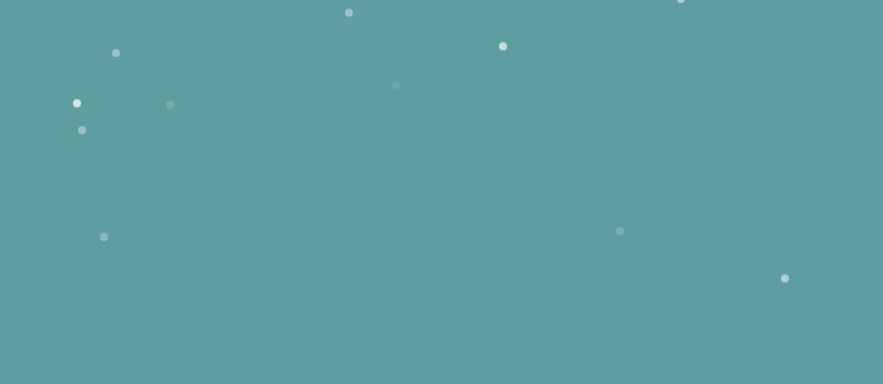
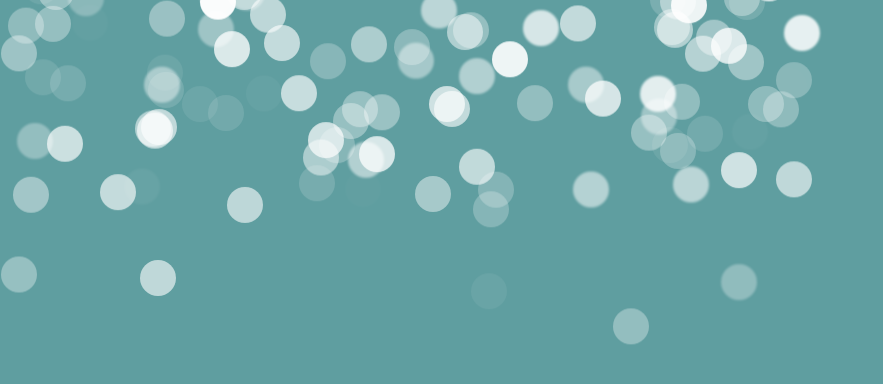
Before and after one commit to hhyanghh/shortStudys, a plain HTML site: page christmas/index.html in a window 1280 px wide. Shown: the whole page, without its empty margins (0-883 px from the left). Drawn offline with Linux system fonts and the light colour scheme.

Commit message:
눈내리기 효과 추가

```diff
--- a/christmas/index.html
+++ b/christmas/index.html
@@ -4,7 +4,7 @@
     <meta charset="UTF-8" />
     <meta http-equiv="X-UA-Compatible" content="IE=edge" />
     <meta name="viewport" content="width=device-width, initial-scale=1.0" />
-    <title>Document</title>
+    <title>Happy New Year</title>
     <link rel="stylesheet" href="./main.css" />
     <script src="./main.js" defer></script>
   </head>
--- a/christmas/main.css
+++ b/christmas/main.css
@@ -1,11 +1,15 @@
 .snowflake {
-  width: 8px;
-  height: 8px;
+  width: 36px;
+  height: 36px;
   border-radius: 50%;
   background-color: white;
   position: absolute;
-  top: -8px;
-  /* animation: fall 10s linear; */
+  top: -40px;
+  cursor: pointer;
+}
+.snowflake.mouseover {
+  transform: scale(2);
+  transition: transform 2s;
 }
 
 @keyframes fall {
--- a/christmas/main.js
+++ b/christmas/main.js
@@ -6,12 +6,22 @@ function makeSnowflake() {
   const delay = Math.random() * 10;
   const initialOpacity = Math.random();
   const duration = Math.random() * 20 + MIN_DURATION;
+  const blur = Math.random();
 
   snowflake.classList.add("snowflake");
   snowflake.style.left = `${Math.random() * window.screen.width}px`;
   snowflake.style.animationDelay = `${delay}s`;
   snowflake.style.opacity = initialOpacity;
   snowflake.style.animation = `fall ${duration}s linear`;
+  snowflake.style.filter = `blur(${blur}px)`;
+
+  snowflake.addEventListener("mouseover", () => {
+    snowflake.classList.add("mouseover");
+  });
+
+  snowflake.addEventListener("mouseleave", () => {
+    snowflake.classList.remove("mouseover");
+  });
 
   body.appendChild(snowflake);
 
@@ -21,8 +31,6 @@ function makeSnowflake() {
   }, (duration + delay) * 1000);
 }
 
-for (let index = 0; index < 100; index++) {
-  setTimeout(makeSnowflake, 500 * index);
+for (let index = 0; index < 500; index++) {
+  setTimeout(makeSnowflake, 50 * index);
 }
-
-// TODO:눈에 mouse hover시, 애니메이션 추가
```
